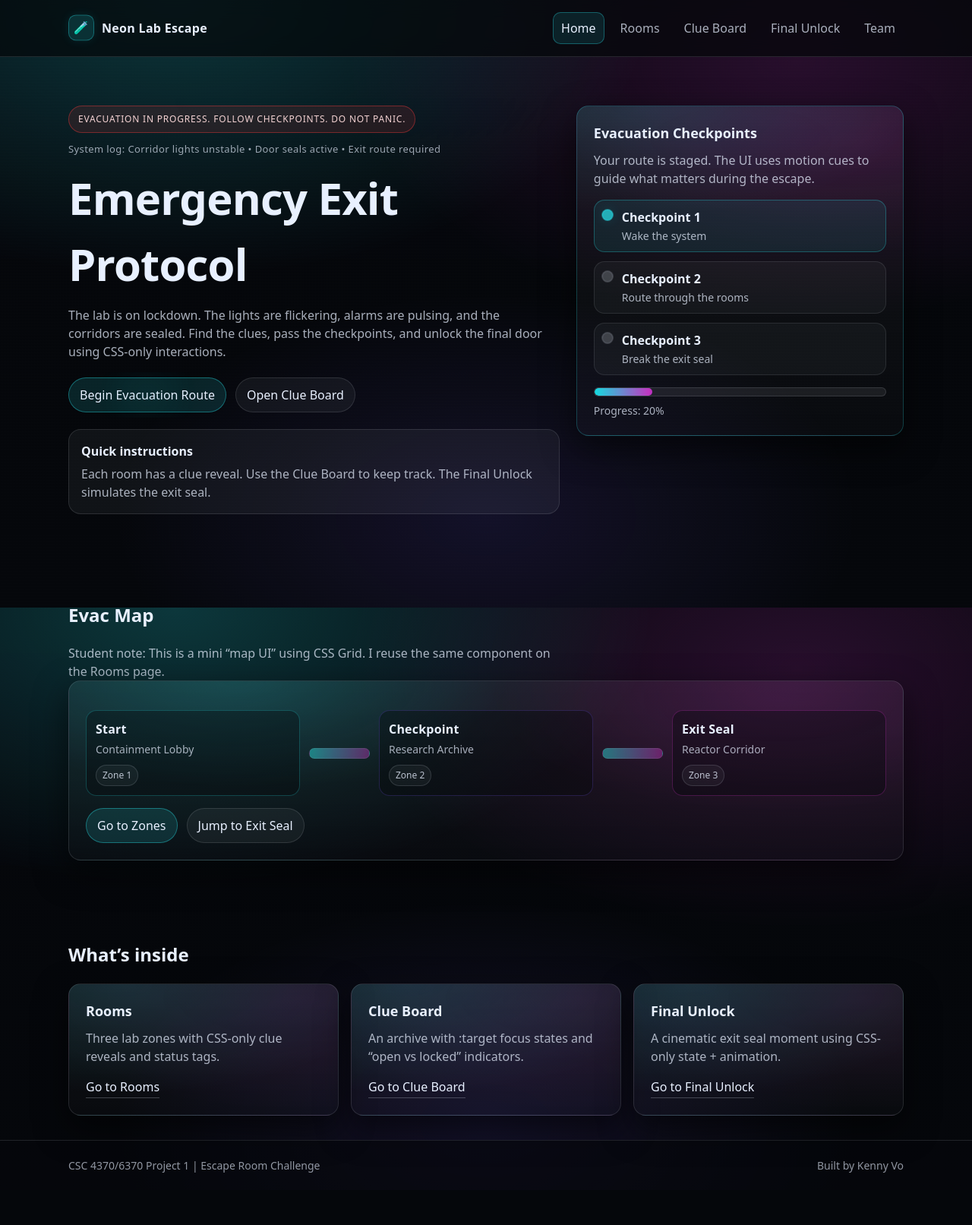
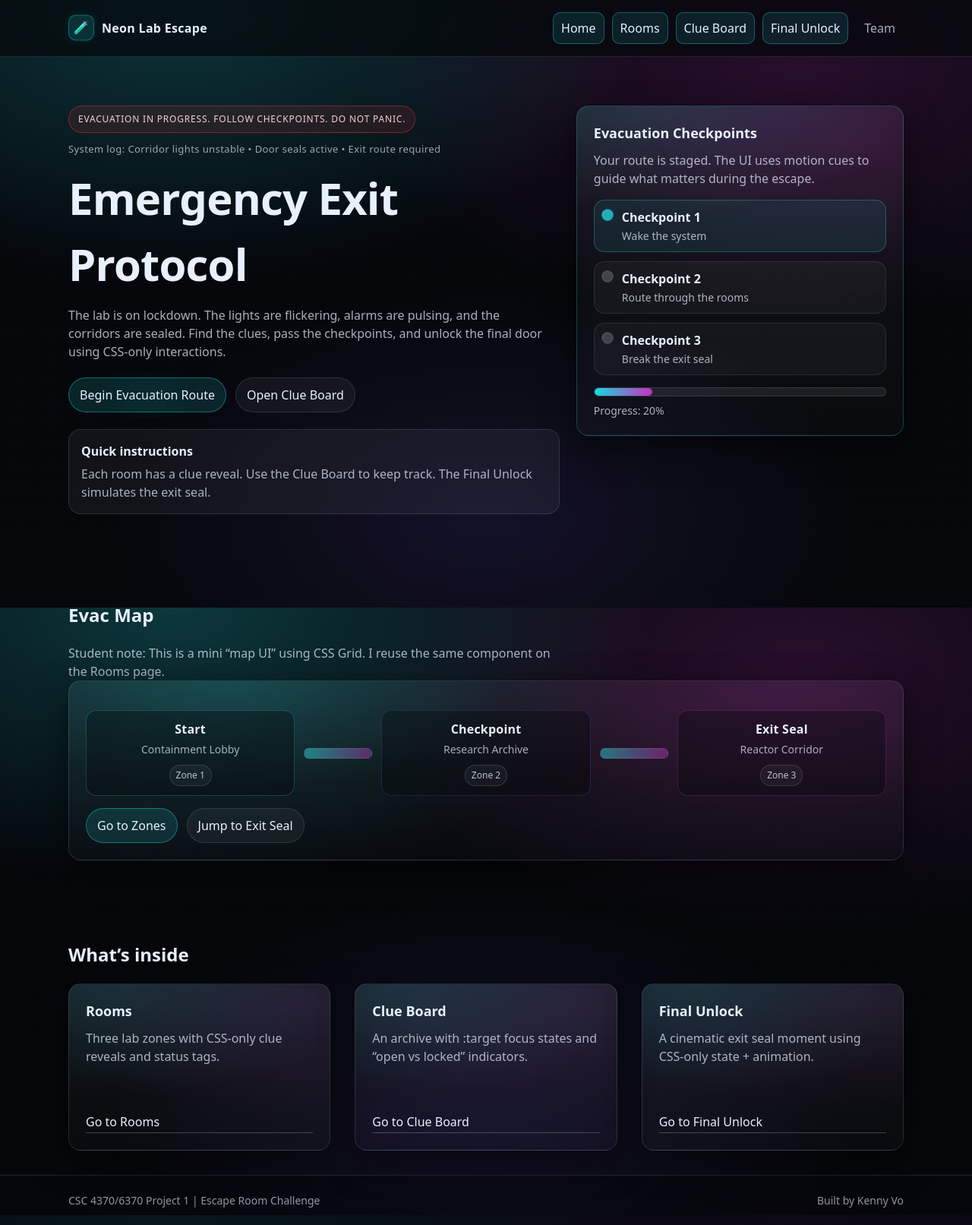
Before and after one commit to kvo110/escape_room, a plain HTML site: page index.html in a window 1280 px wide. Shown: the whole page at 76% size. Before the commit the page ends 1567 px from the top, so only its background shows below. Drawn offline with Linux system fonts and the light colour scheme.

Commit message:
Fixed route map and card alignments

```diff
--- a/css/styles.css
+++ b/css/styles.css
@@ -2,9 +2,15 @@
   styles.css
   Escape Room Challenge (HTML/CSS only)
   Theme: dark cinematic neon laboratory during evacuation
+
+  Student note for professor:
+  - This file is organized in sections (base, layout, components, animations, media queries).
+  - I kept the design consistent by reusing components like .card, .card-grid, and the Evac Map.
+  - Recent fix: improved symmetry for the “What’s inside” card row + Evac Map alignment.
 */
 
 :root {
+  /* Core colors */
   --bg: #05070b;
   --panel: #0b1220;
   --panel-2: #08101c;
@@ -12,6 +18,7 @@
   --muted: rgba(232, 240, 255, 0.72);
   --line: rgba(232, 240, 255, 0.12);
 
+  /* Neon accents */
   --neon-cyan: #2bf6ff;
   --neon-magenta: #ff3df2;
   --neon-violet: #7c5cff;
@@ -20,17 +27,21 @@
   --accent: var(--neon-cyan);
   --accent-2: var(--neon-magenta);
 
+  /* Layout tokens */
   --radius: 16px;
   --shadow: 0 16px 44px rgba(0, 0, 0, 0.55);
 
+  /* Spacing scale */
   --space-1: 8px;
   --space-2: 12px;
   --space-3: 16px;
   --space-4: 22px;
   --space-5: 32px;
 
+  /* Container width */
   --max: 1100px;
 
+  /* Timing tokens */
   --t-fast: 160ms;
   --t-med: 240ms;
   --t-slow: 520ms;
@@ -45,6 +56,9 @@ body {
   height: 100%;
 }
 
+/* Student note:
+  Background uses multiple gradients to look "cinematic" without images.
+*/
 body {
   margin: 0;
   font-family: system-ui, -apple-system, Segoe UI, Roboto, Arial, sans-serif;
@@ -58,6 +72,7 @@ body {
     var(--bg);
 }
 
+/* Subtle scanline overlay to make it feel like a lab terminal */
 body::before {
   content: "";
   position: fixed;
@@ -77,11 +92,13 @@ a {
   color: inherit;
 }
 
+/* Simple centered container */
 .container {
   width: min(var(--max), calc(100% - 2 * var(--space-4)));
   margin: 0 auto;
 }
 
+/* Accessibility: let keyboard users skip nav */
 .skip-link {
   position: absolute;
   left: -999px;
@@ -97,6 +114,7 @@ a {
   left: 12px;
 }
 
+/* Sticky header so the nav is always available */
 .site-header {
   position: sticky;
   top: 0;
@@ -114,6 +132,7 @@ a {
   padding: var(--space-3) 0;
 }
 
+/* Logo / brand styling */
 .brand {
   display: inline-flex;
   align-items: center;
@@ -135,6 +154,7 @@ a {
   animation: neonPulse 2.2s ease-in-out infinite;
 }
 
+/* Nav bar links */
 .site-nav {
   display: flex;
   gap: 10px;
@@ -147,7 +167,11 @@ a {
   padding: 8px 10px;
   border-radius: 10px;
   color: var(--muted);
-  transition: background var(--t-fast) ease, transform var(--t-fast) ease, color var(--t-fast) ease, border-color var(--t-fast) ease;
+  transition:
+    background var(--t-fast) ease,
+    transform var(--t-fast) ease,
+    color var(--t-fast) ease,
+    border-color var(--t-fast) ease;
   border: 1px solid transparent;
 }
 
@@ -158,12 +182,14 @@ a {
   border-color: rgba(43, 246, 255, 0.22);
 }
 
+/* Visual current page styling (class-based) */
 .nav-link.is-active {
   background: rgba(43, 246, 255, 0.10);
   border: 1px solid rgba(43, 246, 255, 0.30);
   color: var(--text);
 }
 
+/* Sections spacing */
 .section {
   padding: var(--space-5) 0;
 }
@@ -184,6 +210,7 @@ a {
   max-width: 70ch;
 }
 
+/* Hero layout */
 .hero {
   padding: clamp(30px, 5vw, 70px) 0;
 }
@@ -214,18 +241,15 @@ a {
   margin-top: var(--space-4);
 }
 
-/* Note:
-  Cinematic hero effects (CSS-only):
-  - hero-stage gives me a layer to add flicker/scan overlays without extra images
-  - btn-beacon makes the main CTA feel like an emergency beacon
-  I keep it subtle so it doesn't hurt readability.
+/*
+  Cinematic hero effects (CSS-only)
+  Student note:
+  - I add "flicker" with a pseudo element so I don’t need extra markup.
 */
-
 .hero-stage {
   position: relative;
 }
 
-/* Flicker overlay: very subtle, just to sell the "unstable lab lights" vibe */
 .hero-stage::before {
   content: "";
   position: absolute;
@@ -246,7 +270,7 @@ a {
   letter-spacing: 0.4px;
 }
 
-/* Beacon CTA: adds a soft pulse glow */
+/* Beacon CTA glow */
 .btn-beacon {
   position: relative;
 }
@@ -260,49 +284,6 @@ a {
   opacity: 0.0;
   background: radial-gradient(circle at 50% 50%, rgba(43, 246, 255, 0.22), transparent 60%);
   animation: beacon 1.7s ease-in-out infinite;
-}
-
-@keyframes flicker {
-
-  0%,
-  100% {
-    opacity: 0.10;
-    filter: brightness(1);
-  }
-
-  44% {
-    opacity: 0.14;
-    filter: brightness(1.03);
-  }
-
-  48% {
-    opacity: 0.06;
-    filter: brightness(0.98);
-  }
-
-  52% {
-    opacity: 0.15;
-    filter: brightness(1.04);
-  }
-
-  70% {
-    opacity: 0.11;
-    filter: brightness(1);
-  }
-}
-
-@keyframes beacon {
-
-  0%,
-  100% {
-    opacity: 0.18;
-    transform: scale(1);
-  }
-
-  50% {
-    opacity: 0.32;
-    transform: scale(1.02);
-  }
 }
 
 .alert-bar {
@@ -321,6 +302,7 @@ a {
   animation: siren 1.3s ease-in-out infinite;
 }
 
+/* Simple callout box in hero */
 .notice {
   margin-top: var(--space-4);
   padding: var(--space-3);
@@ -339,18 +321,33 @@ a {
   color: var(--muted);
 }
 
+/* Card grid base (mobile-first) */
 .card-grid {
   display: grid;
-  gap: var(--space-3);
-  grid-template-columns: 1fr;
-}
-
-/* Note:
+
+  /* Student note: bigger gap = more “intentional” spacing, especially on desktop */
+  gap: var(--space-4);
+
+  grid-template-columns: repeat(auto-fit, minmax(260px, 1fr));
+  align-items: stretch;
+  justify-items: stretch;
+}
+
+/*
+  Student note: This fixes the Rooms page spacing.
+  The Route Map card is a .card, and the zone cards are a .card-grid right after it.
+  This gives a consistent vertical gap so they don’t feel “glued together”.
+*/
+.card+.card-grid {
+  margin-top: var(--space-4);
+}
+
+/*
   Evac Map component (reused on multiple pages)
-  - This is basically a mini map UI made from Grid + styled nodes + a path line.
-  - The point is to show reuse and consistent design language (rubric friendly).
+  Student note:
+  - Mobile stacks the nodes so nothing gets cramped.
+  - Desktop becomes: node, path, node, path, node.
 */
-
 .evac-map {
   margin-bottom: var(--space-4);
 }
@@ -422,29 +419,7 @@ a {
   flex-wrap: wrap;
 }
 
-@keyframes mapFlow {
-
-  0%,
-  100% {
-    filter: brightness(1);
-  }
-
-  50% {
-    filter: brightness(1.12);
-  }
-}
-
-@media (min-width: 700px) {
-  .map-grid {
-    grid-template-columns: 1fr 80px 1fr 80px 1fr;
-    align-items: center;
-  }
-
-  .map-path {
-    height: 14px;
-  }
-}
-
+/* Card base component */
 .card {
   position: relative;
   background:
@@ -455,8 +430,18 @@ a {
   border-radius: var(--radius);
   box-shadow: var(--shadow);
   padding: var(--space-4);
-  transition: transform var(--t-med) ease, border-color var(--t-med) ease, box-shadow var(--t-med) ease;
+  transition:
+    transform var(--t-med) ease,
+    border-color var(--t-med) ease,
+    box-shadow var(--t-med) ease;
   animation: fadeUp var(--t-slow) ease both;
+
+  /* Student note:
+    Flex column + margin-top:auto on the link makes cards align evenly in a row.
+  */
+  display: flex;
+  flex-direction: column;
+  min-height: 220px;
 }
 
 .card:hover {
@@ -479,9 +464,15 @@ a {
   color: var(--muted);
 }
 
+/* Bottom link inside cards */
 .card-link {
   display: inline-block;
-  margin-top: var(--space-3);
+
+  /* Student note:
+    This pins the link to the bottom so all cards share the same baseline.
+  */
+  margin-top: auto;
+
   color: var(--text);
   text-decoration: none;
   padding-bottom: 2px;
@@ -494,6 +485,7 @@ a {
   transform: translateY(-1px);
 }
 
+/* Button base */
 .btn {
   display: inline-flex;
   align-items: center;
@@ -503,10 +495,17 @@ a {
   padding: 10px 14px;
   text-decoration: none;
   border: 1px solid transparent;
-  transition: transform var(--t-fast) ease, background var(--t-fast) ease, border-color var(--t-fast) ease, box-shadow var(--t-fast) ease;
+  transition:
+    transform var(--t-fast) ease,
+    background var(--t-fast) ease,
+    border-color var(--t-fast) ease,
+    box-shadow var(--t-fast) ease;
   cursor: pointer;
 }
 
+/* Student note:
+  Focus styles are required for keyboard navigation and accessibility scoring.
+*/
 .btn:focus-visible,
 .nav-link:focus-visible,
 .reveal-btn:focus-visible,
@@ -515,6 +514,35 @@ a {
   outline-offset: 2px;
 }
 
+/*
+  Accessibility polish
+  - aria-current helps screen readers identify active page
+  - stronger focus rings make tab navigation more obvious
+*/
+.nav-link[aria-current="page"] {
+  background: rgba(43, 246, 255, 0.10);
+  border: 1px solid rgba(43, 246, 255, 0.30);
+  color: var(--text);
+}
+
+.btn:focus-visible,
+.nav-link:focus-visible,
+.reveal-btn:focus-visible,
+.clue-item:focus-visible,
+.card-link:focus-visible {
+  outline: 3px solid rgba(43, 246, 255, 0.85);
+  outline-offset: 3px;
+}
+
+.map-actions .btn:focus-visible {
+  outline: 3px solid rgba(255, 61, 242, 0.75);
+  outline-offset: 3px;
+}
+
+.card-link:focus-visible {
+  border-bottom-color: rgba(255, 61, 242, 0.80);
+}
+
 .btn-primary {
   background: rgba(43, 246, 255, 0.12);
   border-color: rgba(43, 246, 255, 0.35);
@@ -544,6 +572,7 @@ a {
   font-size: 14px;
 }
 
+/* Rooms page card header row */
 .room-top {
   display: flex;
   align-items: start;
@@ -578,6 +607,7 @@ a {
   background: rgba(255, 59, 59, 0.10);
 }
 
+/* CSS-only clue reveal */
 .reveal {
   margin-top: var(--space-3);
 }
@@ -597,7 +627,11 @@ a {
   border: 1px solid rgba(232, 240, 255, 0.14);
   background: rgba(232, 240, 255, 0.05);
   cursor: pointer;
-  transition: transform var(--t-fast) ease, background var(--t-fast) ease, border-color var(--t-fast) ease, box-shadow var(--t-fast) ease;
+  transition:
+    transform var(--t-fast) ease,
+    background var(--t-fast) ease,
+    border-color var(--t-fast) ease,
+    box-shadow var(--t-fast) ease;
 }
 
 .reveal-btn:hover {
@@ -625,6 +659,7 @@ a {
   font-weight: 680;
 }
 
+/* Timeline list (hero preview) */
 .timeline {
   list-style: none;
   padding: 0;
@@ -676,6 +711,7 @@ a {
   font-size: 14px;
 }
 
+/* Progress bar */
 .progress {
   margin-top: var(--space-3);
 }
@@ -711,6 +747,7 @@ a {
   font-size: 14px;
 }
 
+/* Rooms checkpoint strip */
 .checkpoint-strip {
   margin: 0 0 var(--space-4);
   padding: var(--space-4);
@@ -828,16 +865,7 @@ a {
   font-size: 14px;
 }
 
-@media (min-width: 700px) {
-  .checkpoint-row {
-    grid-template-columns: repeat(3, 1fr);
-  }
-
-  .checkpoint-pill {
-    justify-content: center;
-  }
-}
-
+/* Clues page layout */
 .clue-layout {
   display: grid;
   gap: var(--space-3);
@@ -862,7 +890,10 @@ a {
   border: 1px solid rgba(232, 240, 255, 0.10);
   background: rgba(5, 7, 11, 0.35);
   margin-top: 10px;
-  transition: transform var(--t-fast) ease, border-color var(--t-fast) ease, box-shadow var(--t-fast) ease;
+  transition:
+    transform var(--t-fast) ease,
+    border-color var(--t-fast) ease,
+    box-shadow var(--t-fast) ease;
 }
 
 .clue-item:hover {
@@ -871,13 +902,7 @@ a {
   box-shadow: 0 0 18px rgba(43, 246, 255, 0.10);
 }
 
-/*
-  Terminal-style upgrades for the clue board:
-  - terminal-status adds a “system online” banner
-  - :target clue cards get a scanline highlight to show focus
-  - locked warning panel looks like a restricted notice
-*/
-
+/* Terminal status banner */
 .terminal-status {
   margin: var(--space-3) 0 0;
   padding: 10px 12px;
@@ -897,6 +922,7 @@ a {
   line-height: 1.4;
 }
 
+/* :target highlight effect for the selected clue */
 .clue-card {
   position: relative;
 }
@@ -921,8 +947,8 @@ a {
   animation: scanLine 1.6s ease-in-out infinite;
 }
 
-/*
-  :has is supported in modern browsers, and the page still works without it.
+/* Student note:
+  :has is modern-browser friendly. If it’s unsupported, page still works.
 */
 body:has(#clue-lobby:target) .clue-item[href="#clue-lobby"],
 body:has(#clue-archive:target) .clue-item[href="#clue-archive"],
@@ -954,20 +980,6 @@ body:has(#clue-vault:target) .clue-item[href="#clue-vault"] {
   font-size: 14px;
 }
 
-@keyframes scanLine {
-  0% {
-    transform: translateY(-12px);
-  }
-
-  50% {
-    transform: translateY(0px);
-  }
-
-  100% {
-    transform: translateY(12px);
-  }
-}
-
 .chip {
   font-size: 12px;
   padding: 4px 8px;
@@ -999,6 +1011,7 @@ body:has(#clue-vault:target) .clue-item[href="#clue-vault"] {
   gap: var(--space-3);
 }
 
+/* :target-based "only show the selected clue" behavior */
 .clue-card {
   display: none;
 }
@@ -1046,12 +1059,12 @@ body:has(#clue-vault:target) .clue-item[href="#clue-vault"] {
   color: var(--muted);
 }
 
-/* Note:
+/*
   Final unlock "override console" (CSS-only)
-  - radio buttons simulate choosing a code pattern
-  - correct selection (code-good) unlocks the switch visually
+  Student note:
+  - Radio buttons simulate code selection.
+  - Correct selection enables the unlock label/button.
 */
-
 .code-panel {
   margin-bottom: var(--space-3);
 }
@@ -1084,7 +1097,11 @@ body:has(#clue-vault:target) .clue-item[href="#clue-vault"] {
   border: 1px solid rgba(232, 240, 255, 0.12);
   background: rgba(5, 7, 11, 0.35);
   cursor: pointer;
-  transition: transform var(--t-fast) ease, border-color var(--t-fast) ease, box-shadow var(--t-fast) ease, background var(--t-fast) ease;
+  transition:
+    transform var(--t-fast) ease,
+    border-color var(--t-fast) ease,
+    box-shadow var(--t-fast) ease,
+    background var(--t-fast) ease;
 }
 
 .code-option:hover {
@@ -1145,7 +1162,6 @@ body:has(#clue-vault:target) .clue-item[href="#clue-vault"] {
   align-items: center;
 }
 
-/* By default the switch looks disabled */
 .btn-lock {
   opacity: 0.55;
   pointer-events: none;
@@ -1153,11 +1169,6 @@ body:has(#clue-vault:target) .clue-item[href="#clue-vault"] {
   background: rgba(232, 240, 255, 0.05);
 }
 
-/* Status logic:
-  - If code-good is checked: show ACCESS GRANTED and enable the switch
-  - If any other code is checked: show ACCESS DENIED
-  - If none checked: show idle
-*/
 .code-panel .access-idle {
   display: block;
 }
@@ -1179,7 +1190,6 @@ body:has(#clue-vault:target) .clue-item[href="#clue-vault"] {
   color: rgba(210, 255, 250, 0.95);
 }
 
-/* Enable switch when correct code is selected */
 .code-panel:has(#code-good:checked) .btn-lock {
   opacity: 1;
   pointer-events: auto;
@@ -1187,11 +1197,7 @@ body:has(#clue-vault:target) .clue-item[href="#clue-vault"] {
   border-color: rgba(43, 246, 255, 0.35);
 }
 
-/* Note:
-  Door animation should only react when BOTH:
-  - correct code is selected AND
-  - unlock checkbox is checked
-*/
+/* Door animation gated behind correct code + switch */
 .code-panel:has(#code-good:checked) .unlock-check:checked~.unlock-grid .door .door-slab {
   transform: perspective(700px) rotateY(-28deg);
 }
@@ -1291,6 +1297,7 @@ body:has(#clue-vault:target) .clue-item[href="#clue-vault"] {
   color: var(--muted);
 }
 
+/* Footer */
 .site-footer {
   border-top: 1px solid var(--line);
   padding: var(--space-4) 0;
@@ -1322,6 +1329,7 @@ body:has(#clue-vault:target) .clue-item[href="#clue-vault"] {
   border-color: rgba(43, 246, 255, 0.70);
 }
 
+/* Motion keyframes */
 @keyframes fadeUp {
   from {
     opacity: 0;
@@ -1422,13 +1430,110 @@ body:has(#clue-vault:target) .clue-item[href="#clue-vault"] {
   }
 }
 
+@keyframes mapFlow {
+
+  0%,
+  100% {
+    filter: brightness(1);
+  }
+
+  50% {
+    filter: brightness(1.12);
+  }
+}
+
+@keyframes scanLine {
+  0% {
+    transform: translateY(-12px);
+  }
+
+  50% {
+    transform: translateY(0px);
+  }
+
+  100% {
+    transform: translateY(12px);
+  }
+}
+
+@keyframes flicker {
+
+  0%,
+  100% {
+    opacity: 0.10;
+    filter: brightness(1);
+  }
+
+  44% {
+    opacity: 0.14;
+    filter: brightness(1.03);
+  }
+
+  48% {
+    opacity: 0.06;
+    filter: brightness(0.98);
+  }
+
+  52% {
+    opacity: 0.15;
+    filter: brightness(1.04);
+  }
+
+  70% {
+    opacity: 0.11;
+    filter: brightness(1);
+  }
+}
+
+@keyframes beacon {
+
+  0%,
+  100% {
+    opacity: 0.18;
+    transform: scale(1);
+  }
+
+  50% {
+    opacity: 0.32;
+    transform: scale(1.02);
+  }
+}
+
+/* Responsive layout */
 @media (min-width: 700px) {
   .hero-grid {
     grid-template-columns: 1.2fr 0.8fr;
   }
 
+  /* Student note:
+    Using auto-fit + minmax makes the “What’s inside” cards feel balanced
+    and avoids awkward spacing if the screen is between breakpoints.
+  */
   .card-grid {
-    grid-template-columns: repeat(3, 1fr);
+    grid-template-columns: repeat(auto-fit, minmax(260px, 1fr));
+    gap: var(--space-5);
+    align-items: stretch;
+    justify-items: stretch;
+  }
+
+  /* Evac map becomes a horizontal route */
+  .map-grid {
+    grid-template-columns: 1fr 90px 1fr 90px 1fr;
+    align-items: center;
+  }
+
+  /* Center the map content so it looks symmetrical */
+  .map-node {
+    text-align: center;
+  }
+
+  .node-tag {
+    margin-left: auto;
+    margin-right: auto;
+  }
+
+  .map-path {
+    height: 14px;
   }
 
   .clue-layout {
@@ -1438,8 +1543,17 @@ body:has(#clue-vault:target) .clue-item[href="#clue-vault"] {
   .unlock-grid {
     grid-template-columns: 1fr 1fr;
   }
-}
-
+
+  .checkpoint-row {
+    grid-template-columns: repeat(3, 1fr);
+  }
+
+  .checkpoint-pill {
+    justify-content: center;
+  }
+}
+
+/* Reduced motion support (required for accessibility polish) */
 @media (prefers-reduced-motion: reduce) {
   * {
     animation-duration: 0.001ms !important;
--- a/index.html
+++ b/index.html
@@ -30,10 +30,10 @@
       </a>
 
       <nav class="site-nav" aria-label="Primary">
-        <a class="nav-link is-active" href="index.html">Home</a>
-        <a class="nav-link" href="rooms.html">Rooms</a>
-        <a class="nav-link" href="clues.html">Clue Board</a>
-        <a class="nav-link" href="final.html">Final Unlock</a>
+        <a class="nav-link is-active" href="index.html" aria-current="page">Home</a>
+        <a class="nav-link is-active" href="rooms.html" aria-current="page">Rooms</a>
+        <a class="nav-link is-active" href="clues.html" aria-current="page">Clue Board</a>
+        <a class="nav-link is-active" href="final.html" aria-current="page">Final Unlock</a>
         <a class="nav-link" href="team.html">Team</a>
       </nav>
     </div>
```
